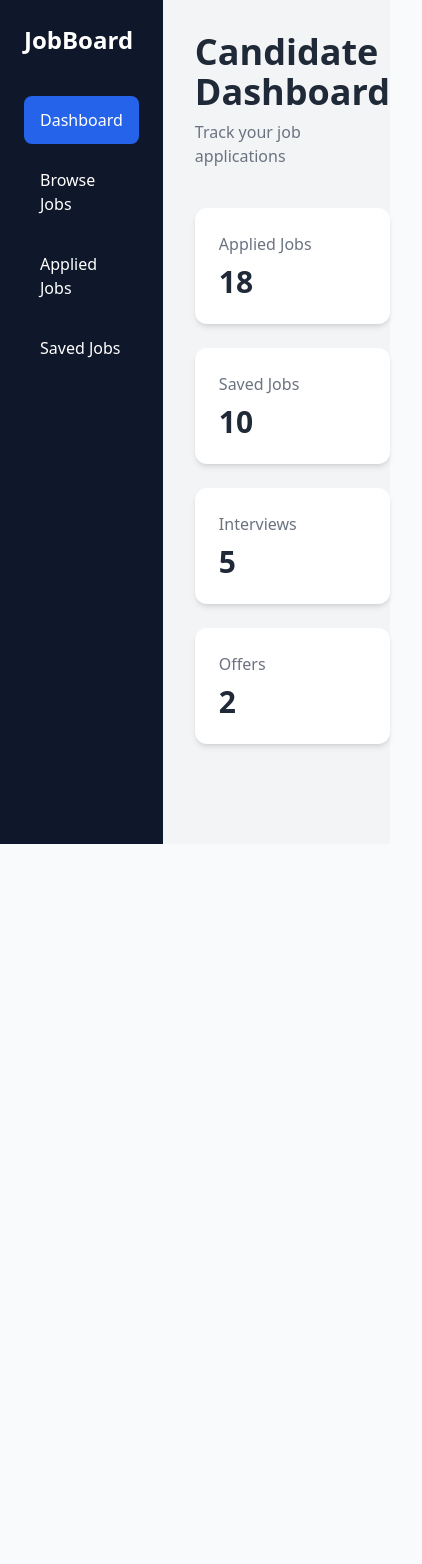
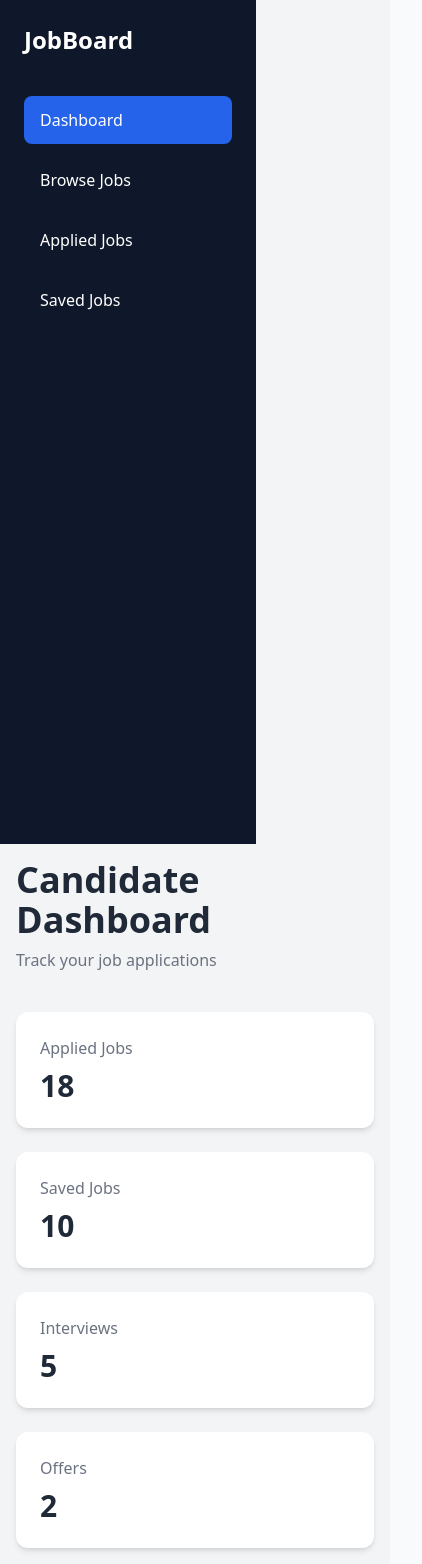
Before and after one commit to Aishwaryabhavaraju/job-board-capstone, a React app in the folder frontend/: page /candidate/dashboard in a window 390 px wide. Shown: the whole page, 422 px wide, since content can reach past the window. Before the commit the page ends 844 px from the top, so only its background shows below. Built offline with nearby package versions, Linux system fonts and the light colour scheme; the HTML template or start-up script is replaced by a standard one.

Commit message:
style: improve dashboard layout responsiveness

```diff
--- a/frontend/src/layouts/DashboardLayout.jsx
+++ b/frontend/src/layouts/DashboardLayout.jsx
@@ -1,15 +1,15 @@
 import { Outlet } from "react-router-dom";
 import DashboardSidebar from "../components/DashboardSidebar";
 
-export default function DashboardLayout({
-  role = "candidate",
-}) {
+export default function DashboardLayout({ role = "candidate" }) {
   return (
-    <div className="flex bg-gray-100 min-h-screen">
+    <div className="min-h-screen bg-gray-100 md:flex">
 
+      {/* Sidebar */}
       <DashboardSidebar role={role} />
 
-      <main className="flex-1 p-8">
+      {/* Content */}
+      <main className="flex-1 p-4 sm:p-6 lg:p-8 overflow-y-auto">
         <Outlet />
       </main>
 
```
